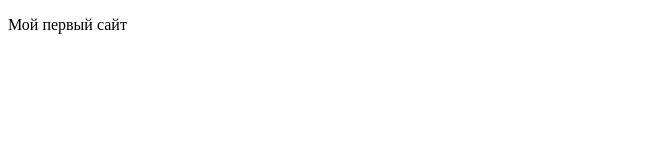
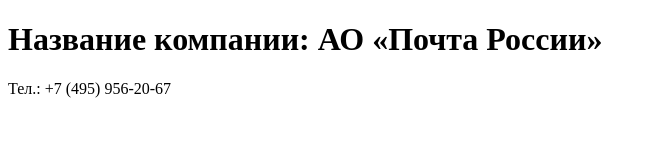
Before and after one commit to AlenaProkopchuk/newprojekt, a plain HTML site: page index.html in a window 1280 px wide. Shown: the whole page, without its empty margins (0-656 px from the left). Drawn offline with Linux system fonts and the light colour scheme.

Commit message:
Добавлены правки в index.html

```diff
--- a/index.html
+++ b/index.html
@@ -7,7 +7,8 @@
 </head>
 
 <body>
-     <p>Мой первый сайт</p>
+  <h1>Название компании: АО «Почта России»</h1>
+     <p>Тел.: +7 (495) 956-20-67</p>
 </body>
 
 </html>
```
